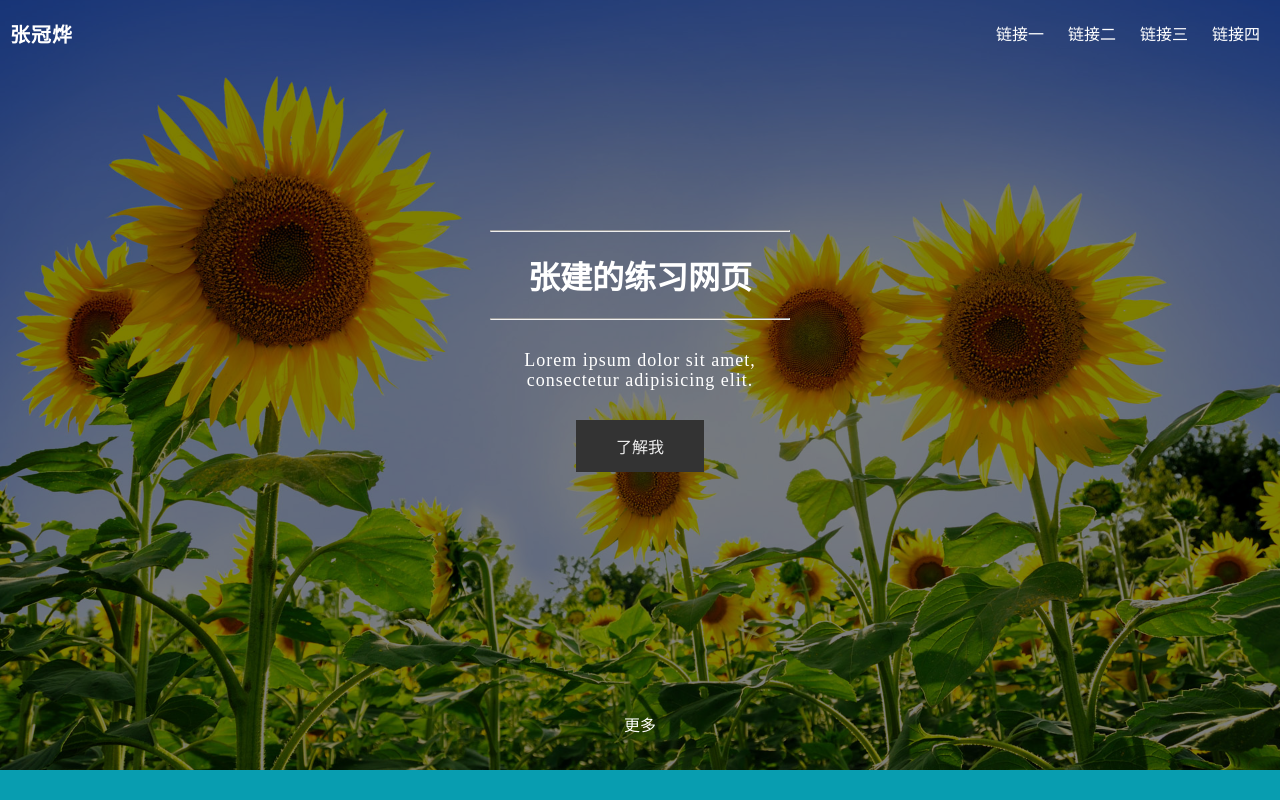
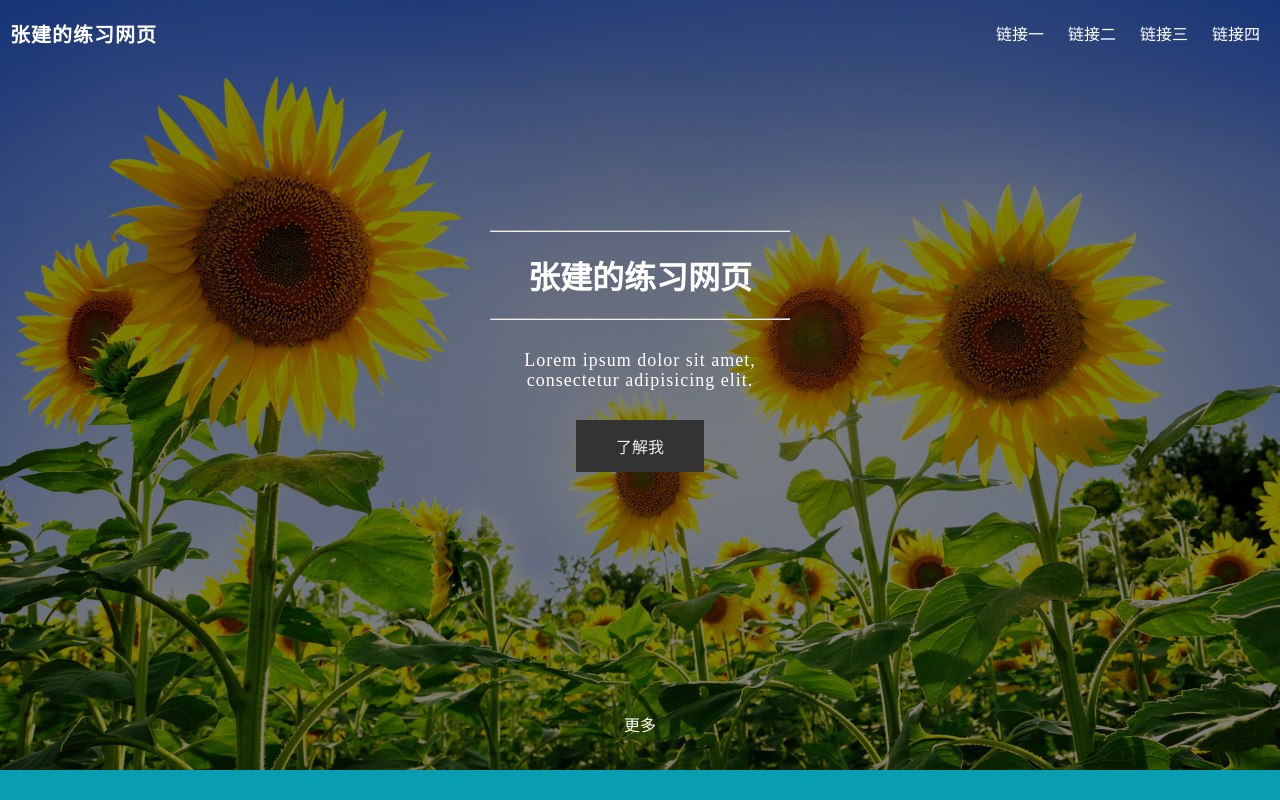
Before and after one commit to zhangjianindex/blogstyle, a plain HTML site: page index.html in a window 1280 px wide. Shown: the top 800 px of the page. Drawn offline with Linux system fonts and the light colour scheme.

Commit message:
Update index.html

```diff
--- a/index.html
+++ b/index.html
@@ -10,7 +10,7 @@
 	<div class="main-wrapper">
 	<header><!--头部开始-->
 		<nav>
-			<div class="logo"><a href="http://weibo.com/2727273384/profile">张冠烨</a></div>
+			<div class="logo"><a href="http://weibo.com/2727273384/profile">张建的练习网页</a></div>
 			<ul>
 				<li><a href="#">链接一</a></li>
 				<li><a href="#">链接二</a></li>
```
